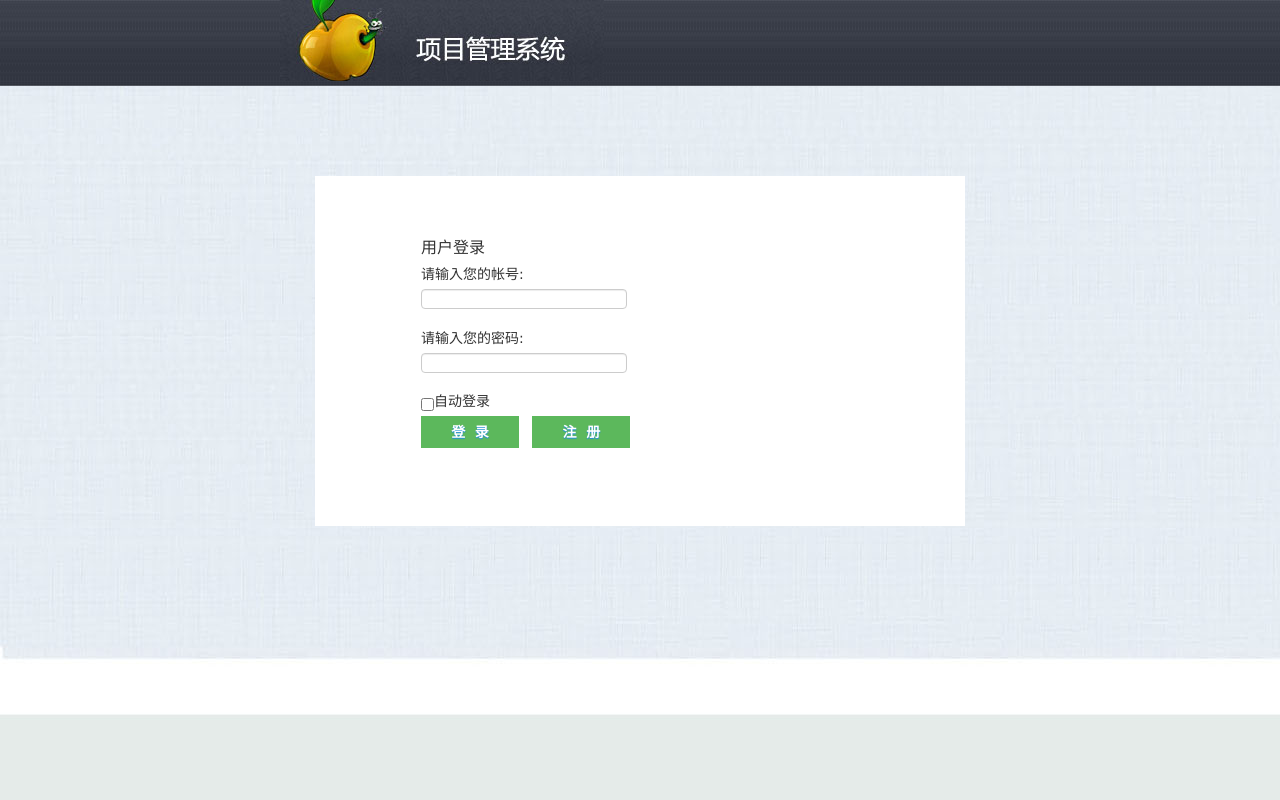
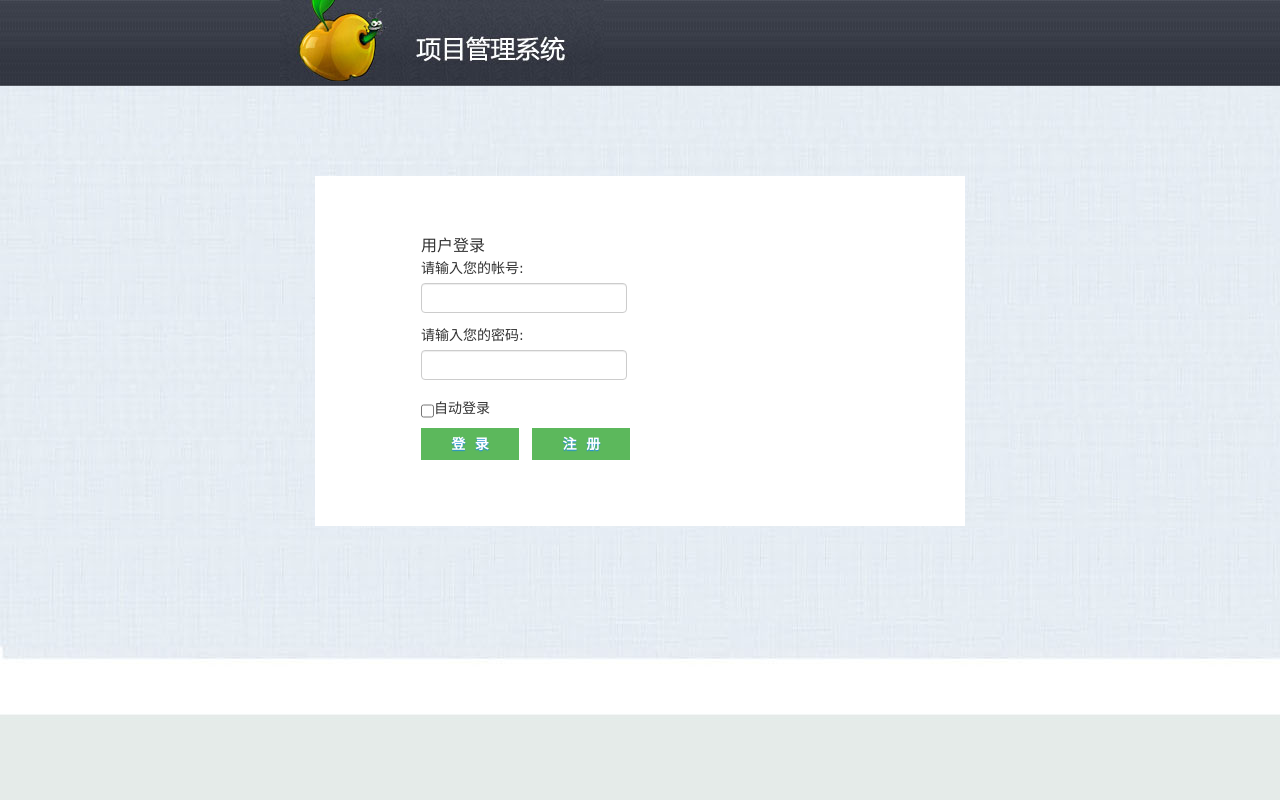
Before and after one commit to aggieliyan/Qsystem, a Django app: page / in a window 1280 px wide. Run offline with Django 3.2, Linux system fonts and the light colour scheme; parts of the project's set-up code (start-up, migrations or seed data) failed here and were passed over; some libraries are stand-ins or nearby versions.

Commit message:
login  css

```diff
--- a/project/static/css/login.css
+++ b/project/static/css/login.css
@@ -77,3 +77,7 @@
         font-size: 14px;
         text-shadow: 0 1px 1px #1F8CE3;
     }
+
+    .table-td input{
+        height: 30px;
+    }
--- a/project/templates/login.html
+++ b/project/templates/login.html
@@ -35,7 +35,7 @@
                         </td>
                     </tr>
                     <tr>
-                        <td>
+                        <td class="table-td">
                             <label for="id_password"  style="font-family: Verdana,Microsoft YaHei ,宋体;">请输入您的密码:</label>
                             {{ form.password }}
                         </td>
```
